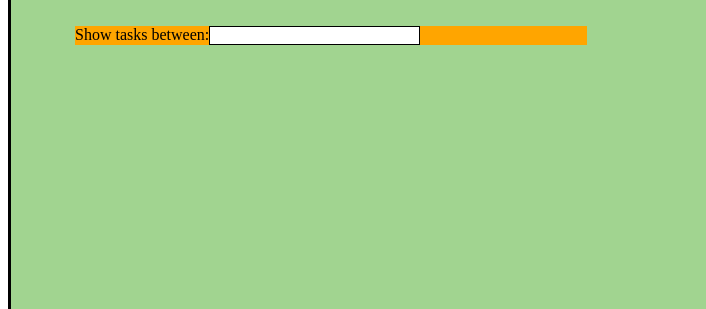
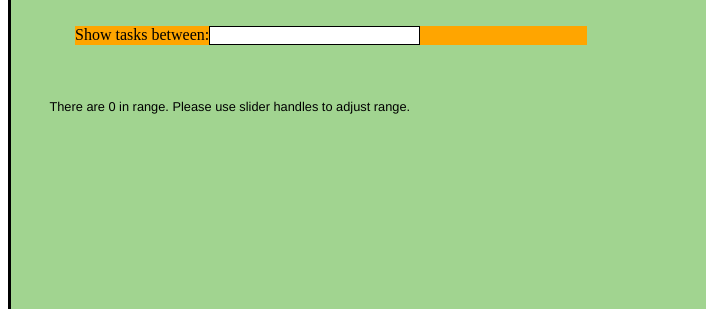
Before and after one commit to Codingkj/Calendar-MVC2, a plain HTML site: page index.html in a window 1280 px wide. Both pictures are taken after a click on the button "View Tasks by Map". Shown: the part 130-439 px from the top of the page, 0-706 px from the left. Drawn offline with nearby package versions, Linux system fonts and the light colour scheme; some packages are replaced by stand-ins of ours.

Commit message:
slider summary line now back in

```diff
--- a/Model.js
+++ b/Model.js
@@ -182,11 +182,12 @@ var Model = (function () {
     }
   }
 
-  function getNumberOfTasksInRange(startDate, endDate){
+  function getNumberOfTasksInRange(numDaysInMonth){
     var tkCount=0;
-    for (var iterator=startDate;iterator<endDate+1; iterator++){
-              if (days[iterator].task !=="") {
-                        tkCount=tkCount+1;
+    for (var iterator=1;iterator<numDaysInMonth; iterator++){
+        var task = Model.getExistingTask(iterator);
+        if (task !=="") {
+                tkCount=tkCount+1;
               }
           }
         return tkCount;
--- a/View.js
+++ b/View.js
@@ -180,7 +180,9 @@ var View = (function () {
       var currentYear = Utilities.getYearNumber();
       var currentMonth = Utilities.getCurrentMonthNumber();
       var numDaysInMonth = Utilities.getDatesInCurrentMonth(currentYear,currentMonth);
-      console.log("Inside the createTaskListing");
+      var numOfTasks = Model.getNumberOfTasksInRange(numDaysInMonth);
+       var $textBox3 = $('<p id="textBox3">There are '+ numOfTasks + ' in range. Please use slider handles to adjust range.</p>');
+       $('#mapform2').append($textBox3);
       for (var counter=1;counter<numDaysInMonth+1;counter++){
           var selectedTask = Model.getExistingTask(counter);
           if (selectedTask !== ""){
@@ -189,10 +191,11 @@ var View = (function () {
                 var $lineBr = $('<br></br>');
                 $('#mapform2').append($lineBr).append($lineBr);
                 var monthName = Utilities.getMonthName(currentMonth);
-                $textBox4.append(counter + ' ' + monthName + ' ' + selectedTask).append($lineBr);
+                $textBox4.append(counter + ' ' + monthName + ':  ' + selectedTask).append($lineBr);
                 $('#mapform2').append($textBox4);
                 }
           }
+
     }
 
     function showMapView(){
@@ -247,8 +250,6 @@ var View = (function () {
       }
 
 
-
-
     function createMultipleMarkers(startDate,stopDate,map){
             console.log("creating MultipleMarkers");
             var markerCreated;
@@ -296,13 +297,8 @@ var View = (function () {
    }
 
   function showStartMarker(mapContainer){
-    console.log("got to showStartMarker and mapContainer is..",mapContainer);
     marker = Model.getStarterMarker();
-    console.log("VALue of marker now is",marker);
     marker.setVisible(true);
-    console.log("VAlue of marker is now",marker);
-    // marker.setMap(mapContainer);
-    console.log("VAlue of marker is now",marker);  //whats changed
   }
 
   function changeMapOnForm(formToChange){
--- a/_calTextFormats.scss
+++ b/_calTextFormats.scss
@@ -2,6 +2,7 @@
 $headfont:4vw "Helvetica Neue", Helvetica, Arial;
 $requestfont:1vw Helvetica,Arial;
 $monthfont: 4vw "Helvetica Neue", Helvetica, Arial;
+$secondheader:2vw "Helvetica Neue", Helvetica, Arial;
 
 .error-text{
   font-size: 0.8vw;
@@ -21,6 +22,11 @@ $monthfont: 4vw "Helvetica Neue", Helvetica, Arial;
   text-align: left;
   display:block;
   top:14vw;
+}
+#textBox3{
+  font:$requestfont;
+  position: relative;
+  left:3vw;
 }
 #textBox4{
   width:35vw;
@@ -50,12 +56,12 @@ $monthfont: 4vw "Helvetica Neue", Helvetica, Arial;
   font-style: italic;
 }
 #mapheader{
-  font: 2vw "Helvetica Neue", Helvetica, Arial;
+  font:  $secondheader;
   text-align: center;
 }
 
 .headingtext {
-  font: 2vw "Helvetica Neue", Helvetica, Arial;
+  font: $secondheader;
   text-align: center;
 }
 .todaysdate{
```
Also changed, not shown: stylesheet.css, 1 other file.
